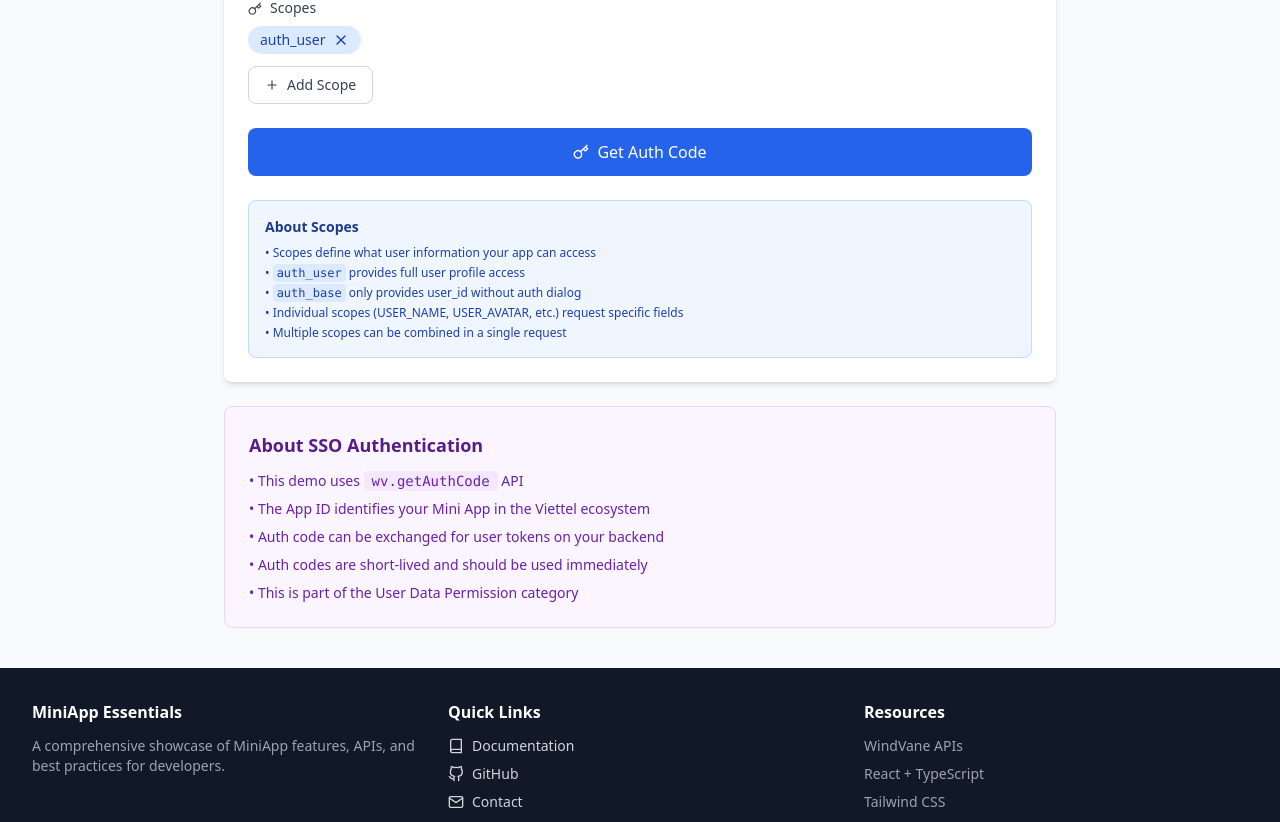
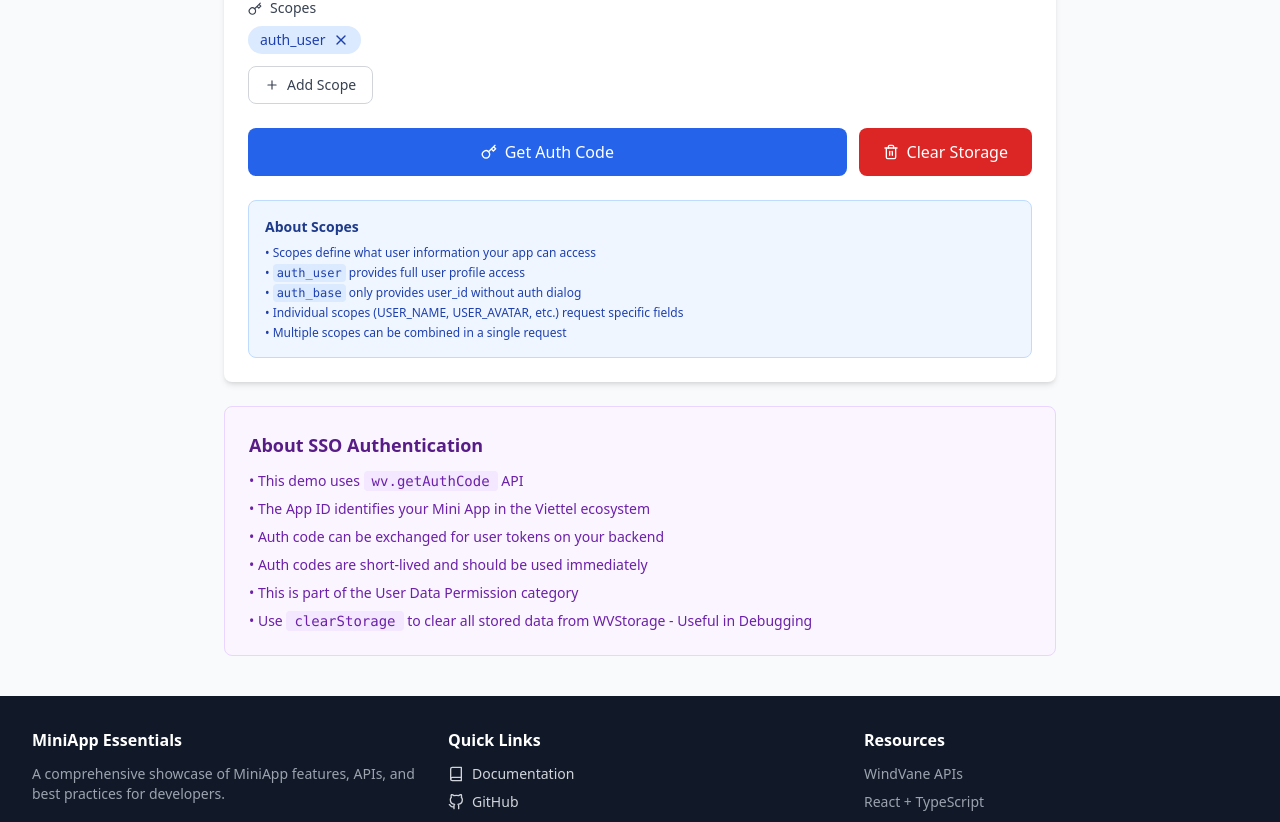
Before and after one commit to mahou-anisphia/miniapp-sample-code, a React (Create React App) app: page /authentication/sso in a window 1280 px wide. Shown: the part 380-1202 px from the top of the page. Built offline with nearby package versions, Linux system fonts and the light colour scheme; the HTML template or start-up script is replaced by a standard one.

Commit message:
feat: added clear cache on sso

```diff
--- a/package.json
+++ b/package.json
@@ -1,6 +1,6 @@
 {
   "name": "create-emas-miniapp",
-  "version": "0.0.26",
+  "version": "0.0.31",
   "private": true,
   "dependencies": {
     "@testing-library/jest-dom": "^5.16.5",
--- a/src/pages/authentication/Page.tsx
+++ b/src/pages/authentication/Page.tsx
@@ -1,6 +1,6 @@
 import React, { useState } from "react";
 import { Link } from "react-router-dom";
-import { getAuthCode } from "./sso/getAuthCode";
+import { getAuthCode, clearStorage } from "./sso/getAuthCode";
 import {
   FiUser,
   FiKey,
@@ -8,6 +8,7 @@ import {
   FiAlertCircle,
   FiPlus,
   FiX,
+  FiTrash2,
 } from "react-icons/fi";
 
 const AVAILABLE_SCOPES = [
@@ -78,7 +79,9 @@ export const SSOPage: React.FC = () => {
   const [selectedScopes, setSelectedScopes] = useState(["auth_user"]);
   const [authCode, setAuthCode] = useState("");
   const [loading, setLoading] = useState(false);
+  const [clearingStorage, setClearingStorage] = useState(false);
   const [error, setError] = useState("");
+  const [successMessage, setSuccessMessage] = useState("");
   const [showScopeDropdown, setShowScopeDropdown] = useState(false);
 
   const handleAddScope = (scope: string) => {
@@ -106,6 +109,7 @@ export const SSOPage: React.FC = () => {
     setLoading(true);
     setError("");
     setAuthCode("");
+    setSuccessMessage("");
 
     try {
       const code = await getAuthCode(appId, selectedScopes);
@@ -114,6 +118,22 @@ export const SSOPage: React.FC = () => {
       setError(err instanceof Error ? err.message : "Failed to get auth code");
     } finally {
       setLoading(false);
+    }
+  };
+
+  const handleClearStorage = async () => {
+    setClearingStorage(true);
+    setError("");
+    setSuccessMessage("");
+
+    try {
+      await clearStorage();
+      setSuccessMessage("Storage cleared successfully");
+      setTimeout(() => setSuccessMessage(""), 3000);
+    } catch (err) {
+      setError(err instanceof Error ? err.message : "Failed to clear storage");
+    } finally {
+      setClearingStorage(false);
     }
   };
 
@@ -248,11 +268,13 @@ export const SSOPage: React.FC = () => {
           </div>
         </div>
 
+        {/* Action Buttons */}
+        <div className="flex gap-3">
           {/* Get Auth Code Button */}
           <button
             onClick={handleGetAuthCode}
             disabled={loading}
-          className={`w-full py-3 px-6 rounded-lg font-medium text-white transition-colors ${
+            className={`flex-1 py-3 px-6 rounded-lg font-medium text-white transition-colors ${
               loading
                 ? "bg-gray-400 cursor-not-allowed"
                 : "bg-blue-600 hover:bg-blue-700"
@@ -286,6 +308,45 @@ export const SSOPage: React.FC = () => {
             )}
           </button>
 
+          {/* Clear Storage Button */}
+          <button
+            onClick={handleClearStorage}
+            disabled={clearingStorage}
+            className={`py-3 px-6 rounded-lg font-medium text-white transition-colors ${
+              clearingStorage
+                ? "bg-gray-400 cursor-not-allowed"
+                : "bg-red-600 hover:bg-red-700"
+            }`}
+          >
+            {clearingStorage ? (
+              <span className="flex items-center justify-center">
+                <svg className="animate-spin h-5 w-5 mr-2" viewBox="0 0 24 24">
+                  <circle
+                    className="opacity-25"
+                    cx="12"
+                    cy="12"
+                    r="10"
+                    stroke="currentColor"
+                    strokeWidth="4"
+                    fill="none"
+                  />
+                  <path
+                    className="opacity-75"
+                    fill="currentColor"
+                    d="M4 12a8 8 0 018-8V0C5.373 0 0 5.373 0 12h4zm2 5.291A7.962 7.962 0 014 12H0c0 3.042 1.135 5.824 3 7.938l3-2.647z"
+                  />
+                </svg>
+                Clearing...
+              </span>
+            ) : (
+              <span className="flex items-center justify-center">
+                <FiTrash2 className="mr-2" />
+                Clear Storage
+              </span>
+            )}
+          </button>
+        </div>
+
         {/* Error Message */}
         {error && (
           <div className="mt-4 p-4 bg-red-50 border border-red-200 rounded-lg flex items-start">
@@ -293,6 +354,17 @@ export const SSOPage: React.FC = () => {
             <div>
               <p className="text-sm font-medium text-red-800">Error</p>
               <p className="text-sm text-red-600 mt-1">{error}</p>
+            </div>
+          </div>
+        )}
+
+        {/* Success Message */}
+        {successMessage && (
+          <div className="mt-4 p-4 bg-green-50 border border-green-200 rounded-lg flex items-start">
+            <FiCheckCircle className="text-green-500 mt-0.5 mr-3 flex-shrink-0" />
+            <div>
+              <p className="text-sm font-medium text-green-800">Success!</p>
+              <p className="text-sm text-green-600 mt-1">{successMessage}</p>
             </div>
           </div>
         )}
@@ -363,6 +435,13 @@ export const SSOPage: React.FC = () => {
           <li>• Auth code can be exchanged for user tokens on your backend</li>
           <li>• Auth codes are short-lived and should be used immediately</li>
           <li>• This is part of the User Data Permission category</li>
+          <li>
+            • Use{" "}
+            <code className="bg-purple-100 px-2 py-0.5 rounded">
+              clearStorage
+            </code>{" "}
+            to clear all stored data from WVStorage - Useful in Debugging
+          </li>
         </ul>
       </div>
     </div>
--- a/src/pages/authentication/sso/getAuthCode.ts
+++ b/src/pages/authentication/sso/getAuthCode.ts
@@ -34,3 +34,30 @@ export const getAuthCode = (
     );
   });
 };
+
+// SAMPLE CODE for clear storage - Useful in debugging
+
+export const clearStorage = (): Promise<void> => {
+  return new Promise((resolve, reject) => {
+    if (!window.WindVane) {
+      reject(
+        new Error(
+          "WindVane is not available. Please run in Mini App environment."
+        )
+      );
+      return;
+    }
+
+    window.WindVane.call(
+      "WVStorage",
+      "clearStorage",
+      {},
+      () => {
+        resolve();
+      },
+      (error: any) => {
+        reject(new Error(JSON.stringify(error) || "Failed to clear storage"));
+      }
+    );
+  });
+};
```
Also changed, not shown: 1 other file (tests, documents, lock files or other folders). Lines whose indentation alone changed are shown as unchanged.
